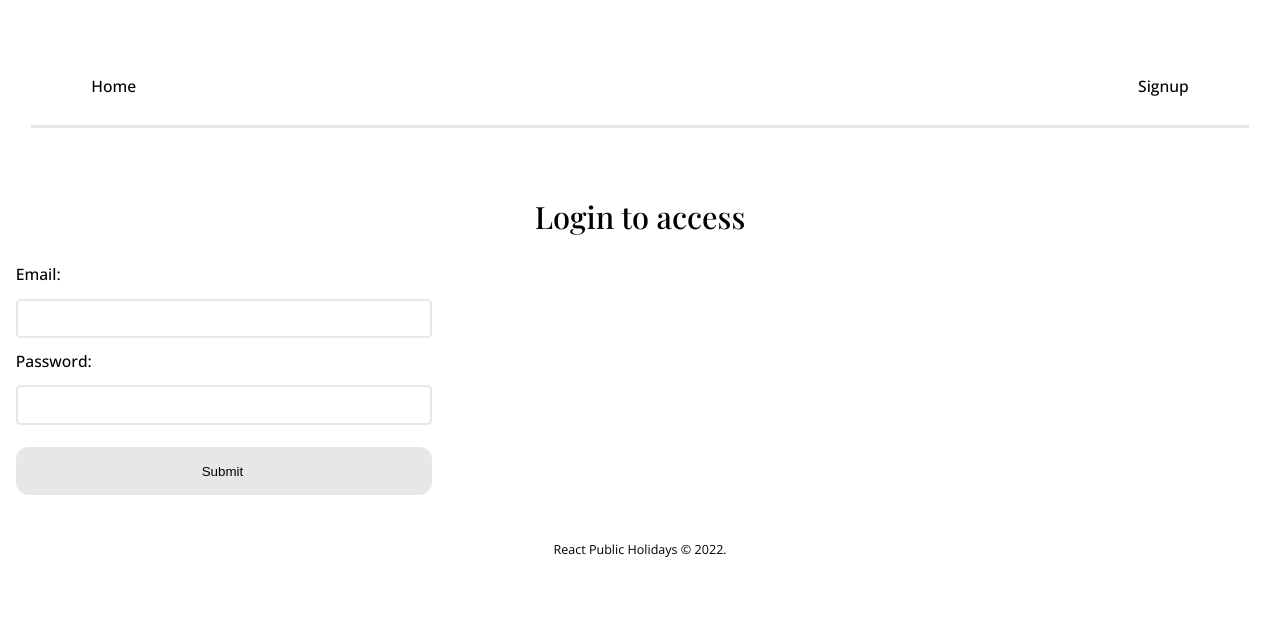
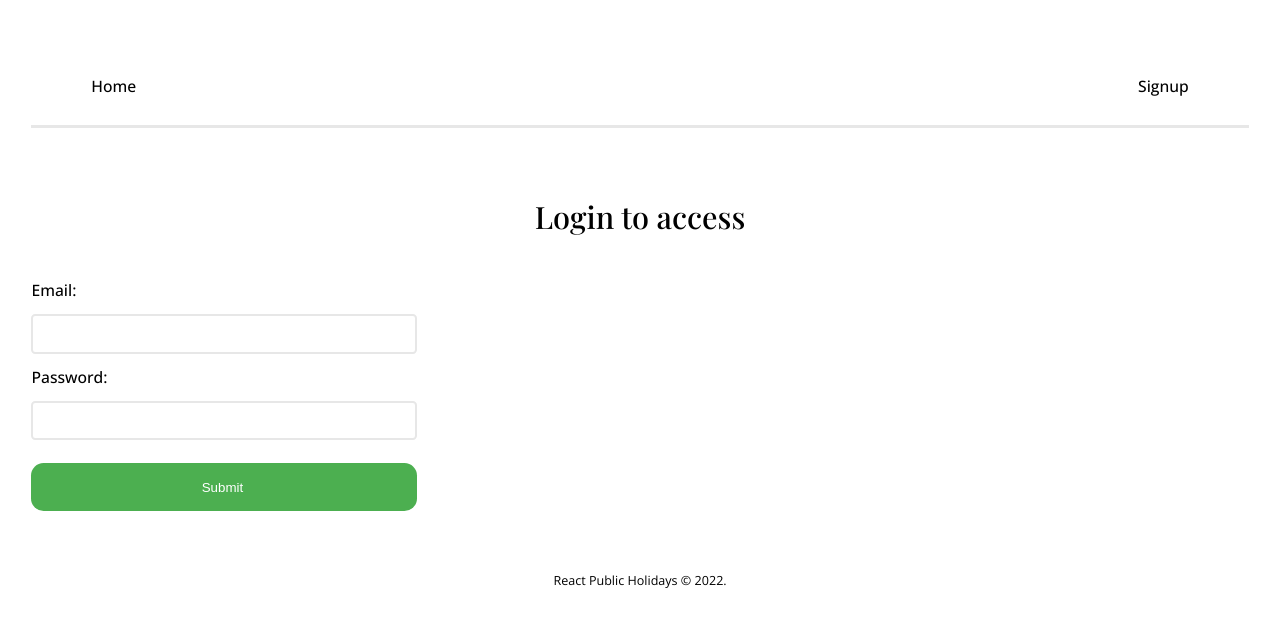
Before and after one commit to Amalitech-Public-Holiday/public-holiday-frontend, a React (Create React App) app: page /login in a window 1280 px wide. Shown: the top 624 px of the page. Built offline with nearby package versions, Linux system fonts and the light colour scheme.

Commit message:
Add padding and color to submit input

```diff
--- a/src/components/LoginForm/LoginForm.scss
+++ b/src/components/LoginForm/LoginForm.scss
@@ -4,4 +4,12 @@
   padding: 0 $space-6;
   margin-top: $space-4;
   width: 35%;
+
+  form {
+    padding: $space-6;
+
+    .green {
+      @include button-style($white, $green);
+    }
+  }
 }
```
